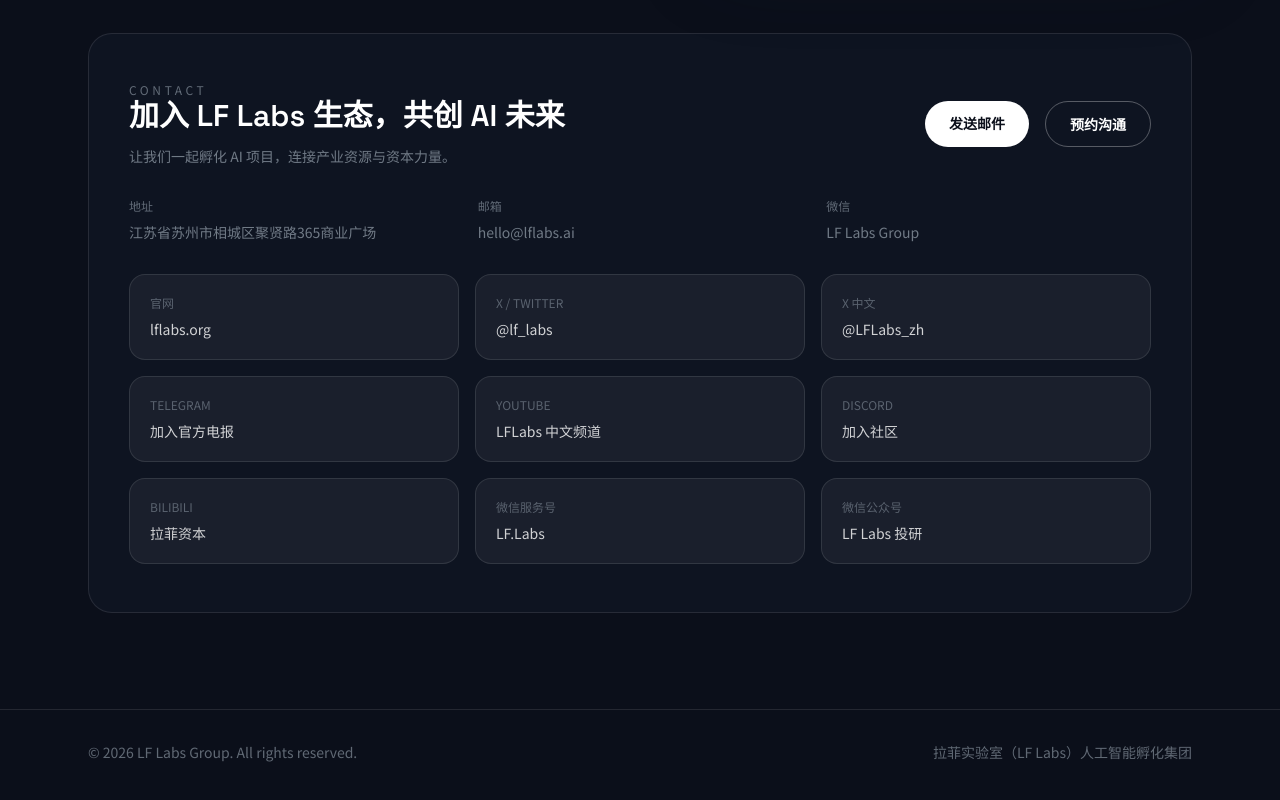
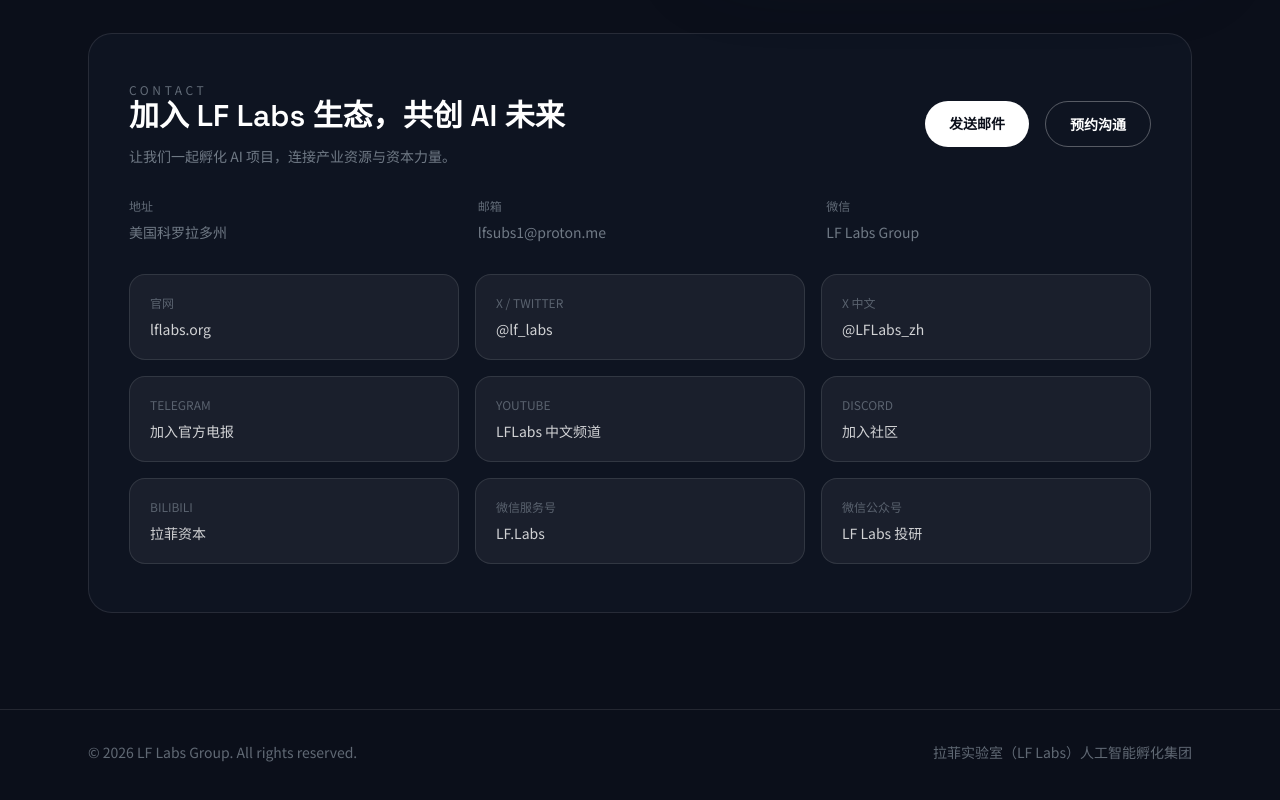
Before and after one commit to JCroge/laflab, a Next.js app: page / in a window 1280 px wide. Shown: the part 2878-3678 px from the top of the page. Built offline with nearby package versions, Linux system fonts and the light colour scheme.

Commit message:
地址更新

```diff
--- a/src/app/ai/page.tsx
+++ b/src/app/ai/page.tsx
@@ -98,7 +98,7 @@
       email: "ai@laphitech.com",
       phone: "+86-000-0000-0000",
       wechat: "LF Labs AI",
-      address: "江苏省苏州市相城区聚贤路365商业广场",
+      address: "美国科罗拉多州",
       ctaPrimary: "免费咨询",
       ctaSecondary: "预约专家",
       links: contactLinks.zh,
@@ -199,10 +199,10 @@
     contact: {
       title: "Start your AI journey",
       desc: "Book a 1-on-1 consultation and AI scenario assessment.",
-      email: "ai@laphitech.com",
+      email: "lfsubs1@proton.me",
       phone: "+86-000-0000-0000",
       wechat: "LF Labs AI",
-      address: "Shanghai AI Industrial Park, China",
+      address: "Colorado, USA",
       ctaPrimary: "Free Consultation",
       ctaSecondary: "Book Expert",
       links: contactLinks.en,
--- a/src/app/asset-management/page.tsx
+++ b/src/app/asset-management/page.tsx
@@ -78,10 +78,10 @@
     contact: {
       title: "开启专业资产管理合作",
       desc: "欢迎投资机构与高净值客户洽谈合作。",
-      email: "contact@laphitech.com",
+      email: "lfsubs1@proton.me",
       phone: "+86-000-0000-0000",
       wechat: "LF Labs Asset",
-      address: "江苏省苏州市相城区聚贤路365商业广场",
+      address: "美国科罗拉多州",
       ctaPrimary: "预约沟通",
       ctaSecondary: "获取方案",
       links: contactLinks.zh,
@@ -165,10 +165,10 @@
     contact: {
       title: "Partner with our asset management team",
       desc: "Let’s discuss investment strategies and collaboration.",
-      email: "contact@laphitech.com",
+      email: "lfsubs1@proton.me",
       phone: "+86-000-0000-0000",
       wechat: "LF Labs Asset",
-      address: "Shanghai AI Industrial Park, China",
+      address: "Colorado, USA",
       ctaPrimary: "Book Meeting",
       ctaSecondary: "Get Proposal",
       links: contactLinks.en,
--- a/src/app/education/page.tsx
+++ b/src/app/education/page.tsx
@@ -358,7 +358,7 @@
       email: "edu@laphitech.com",
       phone: "400-XXX-XXXX",
       wechat: "LaPhiEdu",
-      address: "Beijing / Shanghai / Shenzhen / Hangzhou",
+      address: "Colorado, USA",
       ctaPrimary: "Free Trial",
       ctaSecondary: "Course Consultation",
       links: contactLinks.en,
--- a/src/app/enterprise/page.tsx
+++ b/src/app/enterprise/page.tsx
@@ -137,7 +137,7 @@
       email: "service@laphitech.com",
       phone: "+86-000-0000-0000",
       wechat: "LF Labs Enterprise",
-      address: "江苏省苏州市相城区聚贤路365商业广场",
+      address: "美国科罗拉多州",
       ctaPrimary: "免费诊断",
       ctaSecondary: "专家咨询",
     },
@@ -276,10 +276,10 @@
     contact: {
       title: "Start your cooperation",
       desc: "Book a free enterprise diagnosis and expert consultation.",
-      email: "service@laphitech.com",
+      email: "lfsubs1@proton.me",
       phone: "+86-000-0000-0000",
       wechat: "LF Labs Enterprise",
-      address: "Shanghai AI Industrial Park, China",
+      address: "Colorado, USA",
       ctaPrimary: "Free Diagnosis",
       ctaSecondary: "Expert Consult",
       links: contactLinks.en,
--- a/src/app/family-office/page.tsx
+++ b/src/app/family-office/page.tsx
@@ -131,7 +131,7 @@
       email: "familyoffice@laphitech.com",
       phone: "+86-000-0000-0000",
       wechat: "LF Labs Family Office",
-      address: "中国 · 上海 / 独立 VIP 接待室",
+      address: "美国科罗拉多州",
       ctaPrimary: "预约私密咨询",
       ctaSecondary: "了解服务",
     },
@@ -267,7 +267,7 @@
       email: "familyoffice@laphitech.com",
       phone: "+86-000-0000-0000",
       wechat: "LF Labs Family Office",
-      address: "VIP Private Reception, Shanghai, China",
+      address: "Colorado, USA",
       ctaPrimary: "Book Consultation",
       ctaSecondary: "Learn More",
       links: contactLinks.en,
--- a/src/app/page.tsx
+++ b/src/app/page.tsx
@@ -114,9 +114,9 @@
     contactSecondary: "预约沟通",
     contactInfo: {
       addressLabel: "地址",
-      addressValue: "江苏省苏州市相城区聚贤路365商业广场",
+      addressValue: "美国科罗拉多州",
       emailLabel: "邮箱",
-      emailValue: "hello@lflabs.ai",
+      emailValue: "lfsubs1@proton.me",
       wechatLabel: "微信",
       wechatValue: "LF Labs Group",
       links: contactLinks.zh,
@@ -230,9 +230,9 @@
     contactSecondary: "Schedule a Call",
     contactInfo: {
       addressLabel: "Address",
-      addressValue: "Shanghai AI Industrial Park, China",
+      addressValue: "Colorado, USA",
       emailLabel: "Email",
-      emailValue: "hello@lflabs.ai",
+      emailValue: "lfsubs1@proton.me",
       wechatLabel: "WeChat",
       wechatValue: "LF Labs Group",
       links: contactLinks.en,
@@ -438,7 +438,7 @@
                 <p className="mt-3 text-sm text-slate/70">{t.contactDesc}</p>
               </div>
               <div className="flex flex-wrap gap-4">
-                <a className="rounded-full bg-white px-6 py-3 text-sm font-semibold text-midnight" href="mailto:hello@lflabs.ai">
+                <a className="rounded-full bg-white px-6 py-3 text-sm font-semibold text-midnight" href="mailto:lfsubs1@proton.me">
                   {t.contactPrimary}
                 </a>
                 <a className="rounded-full border border-white/30 px-6 py-3 text-sm font-semibold text-white" href="tel:+86-000-0000-0000">
```
